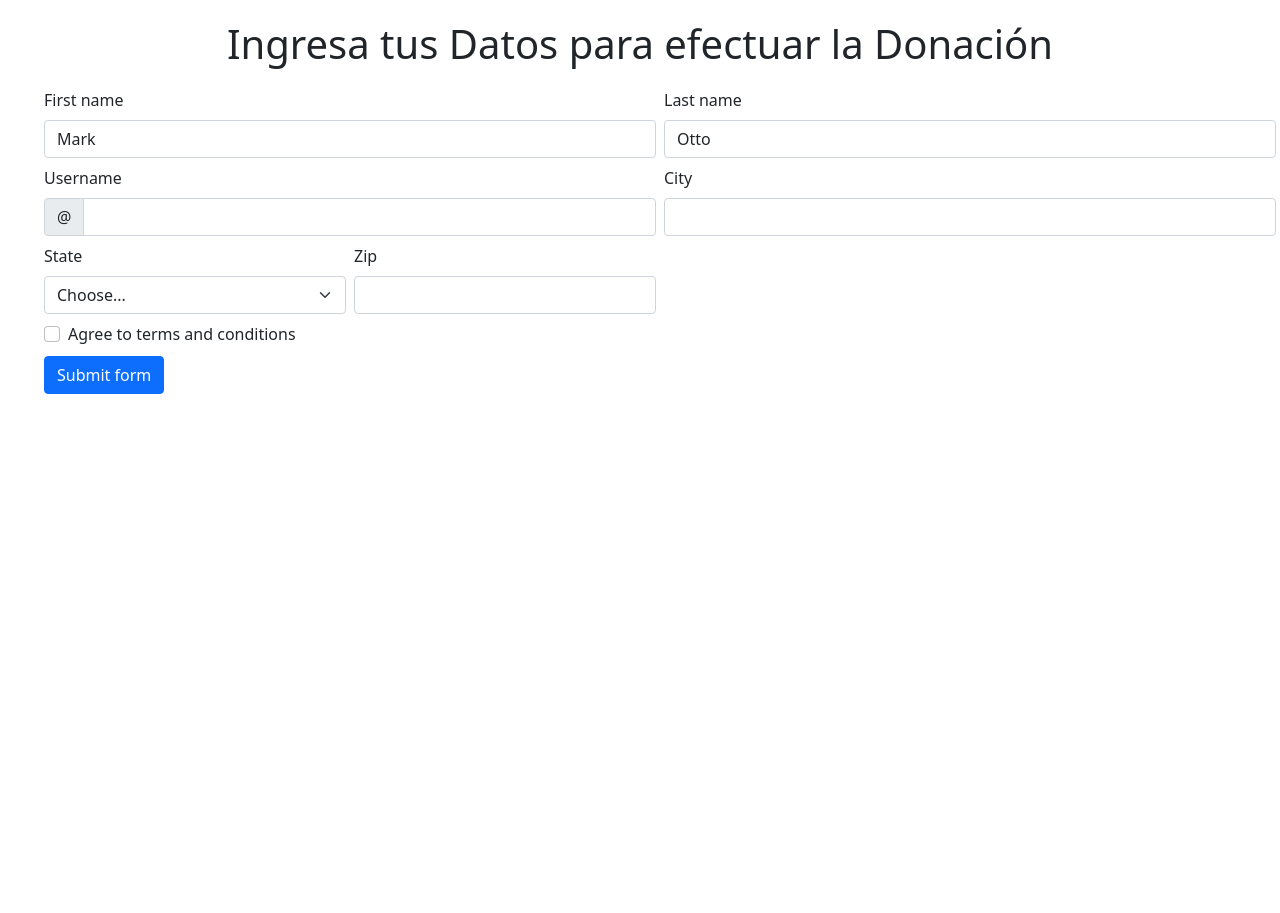
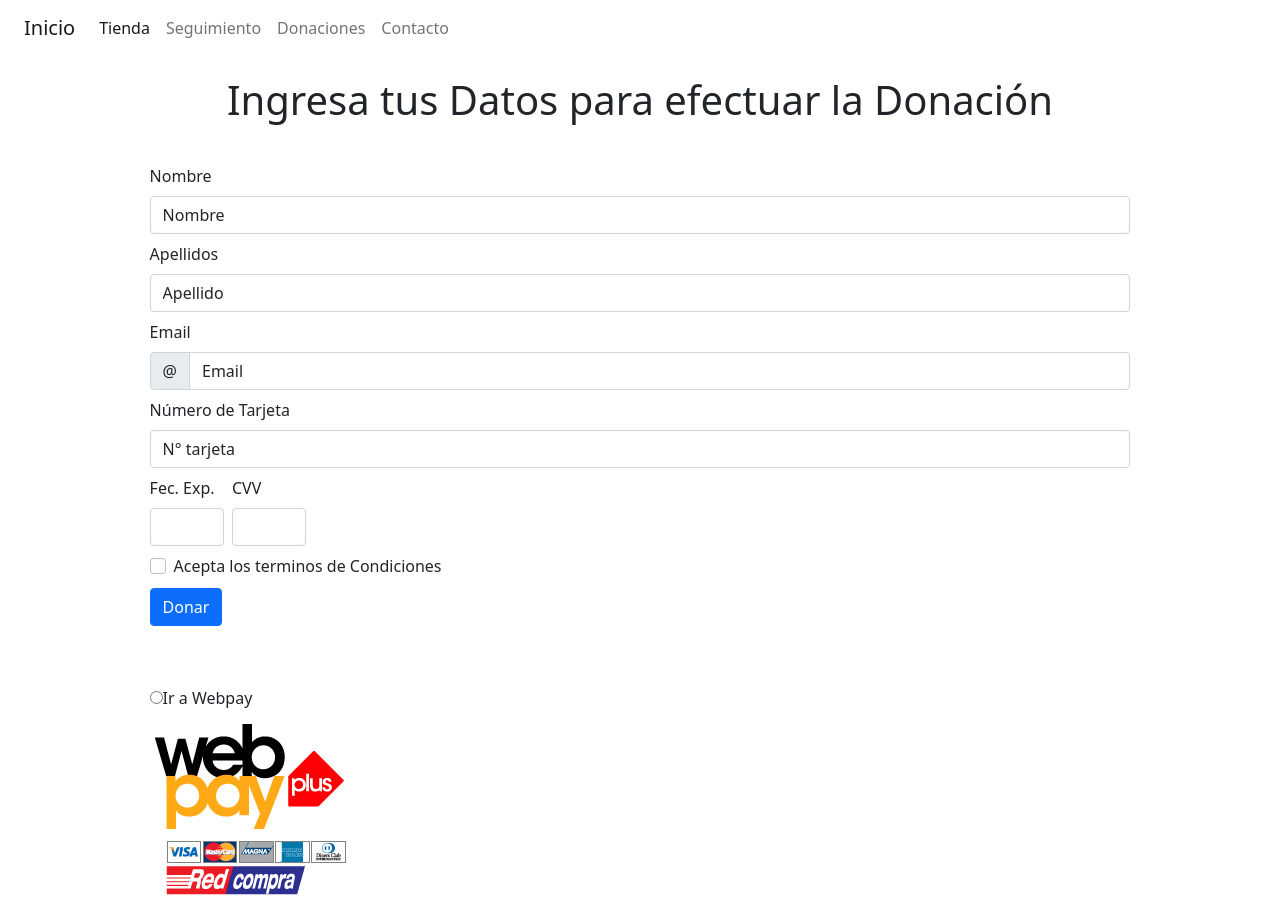
Before and after one commit to jesus167/Evaluacion_sumativa_1_5_1, a plain HTML site: page formulario_donacion.html in a window 1280 px wide. Shown: the top 913 px of the page. Before the commit the page ends 800 px from the top, so only its background shows below. Drawn offline with nearby package versions, Linux system fonts and the light colour scheme.

Commit message:
commit "avances"

```diff
--- a/formulario_donacion.html
+++ b/formulario_donacion.html
@@ -11,6 +11,35 @@
 
 </head>
 <body class="container-fluid">
+
+
+
+    <nav class="navbar navbar-expand-lg navbar-light" id="texto">
+        <!-- Codigo Navbar-->
+        <div class="container-fluid">
+            <a class="navbar-brand" href="index.html" id="texto">Inicio</a>
+            <button class="navbar-toggler" type="button" data-bs-toggle="collapse" data-bs-target="#navbarNav"
+                aria-controls="navbarNav" aria-expanded="false" aria-label="Toggle navigation">
+                <span class="navbar-toggler-icon"></span>
+            </button>
+            <div class="collapse navbar-collapse" id="navbarNav">
+                <ul class="navbar-nav">
+                    <li class="nav-item">
+                        <a class="nav-link active" aria-current="page" href="">Tienda</a>
+                    </li>
+                    <li class="nav-item">
+                        <a class="nav-link" href="" id="texto">Seguimiento</a>
+                    </li>
+                    <li class="nav-item">
+                        <a class="nav-link" href="" id="texto">Donaciones</a>
+                    </li>
+                    <li class="nav-item">
+                        <a class="nav-link" href="" id="texto">Contacto</a>
+                    </li>
+                </ul>
+            </div>
+        </div>
+    </nav>
     <div class="titulo_dona">
         <h1>
             Ingresa tus Datos para efectuar la Donación
@@ -19,49 +48,46 @@
 
     <div class="container-fluid" id="principal">
         <form class="row g-2 needs-validation" novalidate>
-            <div class="col-md-6">
-                <label for="validationCustom01" class="form-label">First name</label>
-                <input type="text" class="form-control" id="validationCustom01" value="Mark" required>
+            <div class="col-md-12">
+                <label for="validationCustom01" class="form-label">Nombre</label>
+                <input type="text" class="form-control" id="validationCustom01" value="Nombre" required>
                 <div class="valid-feedback">
-                Looks good!
+
                 </div>
             </div>
-            <div class="col-md-6">
-                <label for="validationCustom02" class="form-label">Last name</label>
-                <input type="text" class="form-control" id="validationCustom02" value="Otto" required>
+            <div class="col-md-12">
+                <label for="validationCustom02" class="form-label">Apellidos</label>
+                <input type="text" class="form-control" id="validationCustom02" value="Apellido" required>
                 <div class="valid-feedback">
-                Looks good!
+
                 </div>
             </div>
-            <div class="col-md-6">
-                <label for="validationCustomUsername" class="form-label">Username</label>
+            <div class="col-md-12">
+                <label for="validationCustomUsername" class="form-label">Email</label>
                 <div class="input-group has-validation">
                     <span class="input-group-text" id="inputGroupPrepend">@</span>
-                    <input type="text" class="form-control" id="validationCustomUsername" aria-describedby="inputGroupPrepend" required>
+                    <input type="text" class="form-control" id="validationCustomUsername" value="Email" aria-describedby="inputGroupPrepend" required>
                     <div class="invalid-feedback">
-                        Please choose a username.
+
                     </div>
                 </div>
             </div>
-            <div class="col-md-6">
-                <label for="validationCustom03" class="form-label">City</label>
-                <input type="text" class="form-control" id="validationCustom03" required>
+            <div class="col-md-12">
+                <label for="validationCustom03" class="form-label">Número de Tarjeta</label>
+                <input type="text" class="form-control" id="validationCustom03" value="N° tarjeta" required>
                 <div class="invalid-feedback">
                 Please provide a valid city.
                 </div>
             </div>
-            <div class="col-md-3">
-                <label for="validationCustom04" class="form-label">State</label>
-                <select class="form-select" id="validationCustom04" required>
-                <option selected disabled value="">Choose...</option>
-                <option>...</option>
-                </select>
+            <div class="col-md-1">
+                <label for="validationCustom05" class="form-label">Fec. Exp.</label>
+                <input type="text" class="form-control" id="validationCustom05" required>
                 <div class="invalid-feedback">
-                Please select a valid state.
+                Please provide a valid zip.
                 </div>
             </div>
-            <div class="col-md-3">
-                <label for="validationCustom05" class="form-label">Zip</label>
+            <div class="col-md-1">
+                <label for="validationCustom05" class="form-label">CVV</label>
                 <input type="text" class="form-control" id="validationCustom05" required>
                 <div class="invalid-feedback">
                 Please provide a valid zip.
@@ -71,7 +97,7 @@
                 <div class="form-check">
                 <input class="form-check-input" type="checkbox" value="" id="invalidCheck" required>
                 <label class="form-check-label" for="invalidCheck">
-                    Agree to terms and conditions
+                    Acepta los terminos de Condiciones
                 </label>
                 <div class="invalid-feedback">
                     You must agree before submitting.
@@ -79,7 +105,22 @@
                 </div>
             </div>
             <div class="col-12">
-                <button class="btn btn-primary" type="submit">Submit form</button>
+                <button class="btn btn-primary" type="submit">Donar</button>
+            </div>
+
+            <div class="container-fluid" id="boton_radio">
+                <div class="row g-2">
+                    <div class="row-md-4">
+                        <input type="radio">Ir a Webpay
+                        <br>
+                        <img src="img/webpay.png" alt="logo_web">
+                    </div>
+                    <div class="row-md-4">
+                        <input type="radio">Ir a Paypal
+                        <br>
+                        <img src="img/paypal.png" alt="logo_web">
+                    </div>
+                </div>
             </div>
         </form>
     </div>
--- a/style.css
+++ b/style.css
@@ -1,8 +1,15 @@
 h1{
     text-align: center;
     margin: 20px;
-
 }
 #principal{
-    margin: 20px;
+
+    width: 80%;
+    margin-top: 40px;
 }
+
+#boton_radio{
+
+    margin-top: 30px;
+    padding-top: 30px;
+}
```
Also changed, not shown: img/webpay.png (renamed from img/logo-webpay-plus-logo-home.png).
